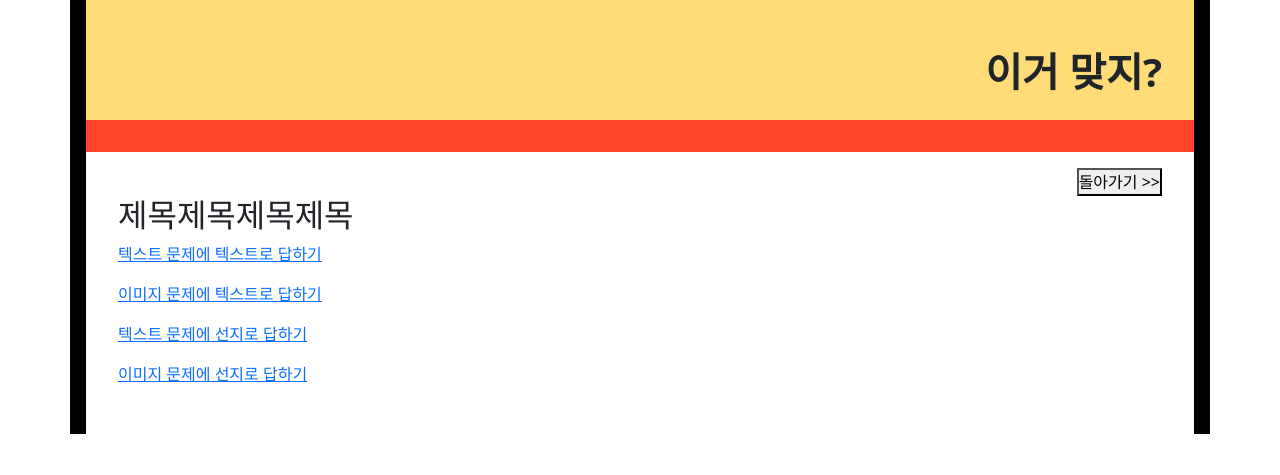
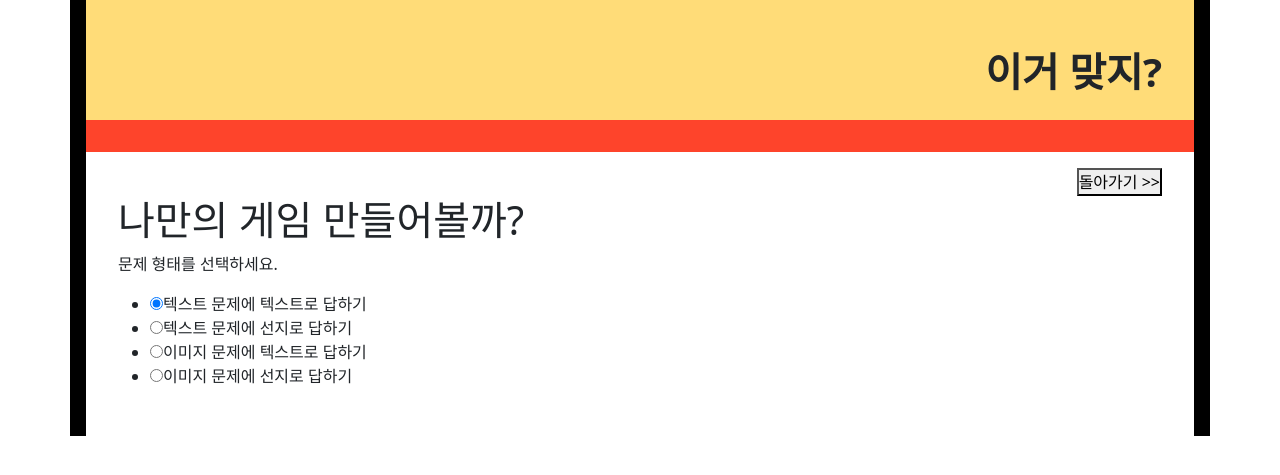
Before and after one commit to Kimsj912/IsThatRight, a Django app: page /createGame/ in a window 1280 px wide. Shown: the top 475 px of the page. Run offline with Django 4.2, Linux system fonts and the light colour scheme.

Commit message:
css, js연결 통로 방식 확립

```diff
--- a/isThatRight/base/templates/base.html
+++ b/isThatRight/base/templates/base.html
@@ -5,11 +5,14 @@
     <meta charset="UTF-8">
     <meta http-equiv="X-UA-Compatible" content="IE=edge">
     <meta name="viewport" content="width=device-width, initial-scale=1.0">
-    <title>TEST</title>
+    <title>{% block title %}{% endblock %}</title>
+
+    <!-- css -->
     <link rel="stylesheet" href="/static/css/basic.css">
+    {% block style %}{% endblock %}
+
+    <!-- bootstrap  -->
     <link href="https://cdn.jsdelivr.net/npm/bootstrap@5.1.3/dist/css/bootstrap.min.css" rel="stylesheet" integrity="sha384-1BmE4kWBq78iYhFldvKuhfTAU6auU8tT94WrHftjDbrCEXSU1oBoqyl2QvZ6jIW3" crossorigin="anonymous">
-    {% block style %}
-    {% endblock %}
 </head>
 <body>
     <div class="outterContainer container">
@@ -20,4 +23,5 @@
         {% endblock %}
     </div>
 </body>
+{% block script %}{% endblock %}
 </html>
--- /dev/null
+++ b/isThatRight/createGame/static/css/selectGame.css
@@ -0,0 +1,3 @@
+body{
+    background-color: aquamarine;
+}
--- /dev/null
+++ b/isThatRight/createGame/static/js/selectGame.js
@@ -0,0 +1 @@
+console.log("object");
--- a/isThatRight/createGame/templates/makeGame.html
+++ b/isThatRight/createGame/templates/makeGame.html
@@ -4,10 +4,9 @@
     <div class="newGameBox text-end">
         <button class="backToMainBtn">돌아가기 >></button>
     </div>
-    <div class="titleBox">
-        <h2>제목제목제목제목</h2>
-    </div>
     {% block makeGame %}
     {% endblock %}
 <!--이 곳에 페이지의 내용 작성-->
+<script src="/isThatRight/createGame/static/js/selectGame.js"></script>
+
 {% endblock %}
--- a/isThatRight/createGame/templates/selectGameType.html
+++ b/isThatRight/createGame/templates/selectGameType.html
@@ -1,16 +1,28 @@
 {% extends "makeGame.html" %}
+    {% block title %}새로운 게임 만들기{% endblock %}
+    {% block style %} <link rel="stylesheet" href="/static/css/selectGame.css"> {% endblock %}
     {% block makeGame %}
-    <p>
-        <a href="{% url 'makeTTGame' %}">텍스트 문제에 텍스트로 답하기</a>
-    </p>
-    <p>
-        <a href="{% url 'makeITGame' %}">이미지 문제에 텍스트로 답하기</a>
-    </p>
-    <p>
-        <a href="{% url 'makeTSGame' %}">텍스트 문제에 선지로 답하기</a>
-    </p>
-    <p>
-        <a href="{% url 'makeISGame' %}">이미지 문제에 선지로 답하기</a>
-    </p>
+    <div class="titleBox">
+        <h1>나만의 게임 만들어볼까?</h1>
+    </div>
+    <div class="selectType">
+        <p>문제 형태를 선택하세요.</p>
+        <ul>
+            <li>
+                <input type="radio" id="textXtext" name="textXtext" value="tt" checked><label for="textXtext">텍스트 문제에 텍스트로 답하기</label>
+            </li>
+            <li>
+                <input type="radio" id="textXselect" name="textXselect" value="ts" ><label for="textXselect">텍스트 문제에 선지로 답하기</label>
+            </li>
+            <li>
+                <input type="radio" id="imgXtext" name="imgXtext" value="it" ><label for="imgXtext">이미지 문제에 텍스트로 답하기</label>
+            </li>
+            <li>
+                <input type="radio" id="imgXselect" name="imgXselect" value="is" ><label for="imgXselect">이미지 문제에 선지로 답하기</label>
+            </li>
+        </ul>
+    </div>
+
 
     {% endblock %}
+    {% block script %} <script src="/static/js/selectGame.js"></script> {% endblock %}
```
